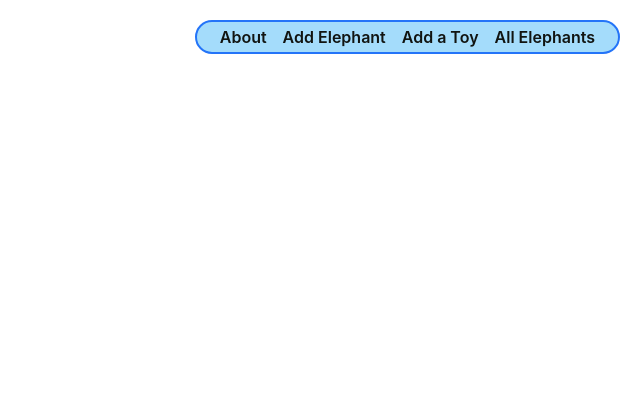
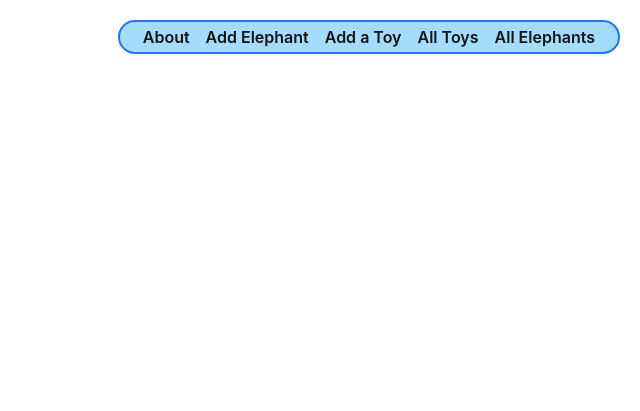
Before and after one commit to Zain23456/elephant-collector, a Django app: template main_app/templates/home.html in a window 1280 px wide. Shown: the top 411 px of the page, without its empty margins (640-1280 px from the left). Run offline with Django 4.2, Linux system fonts and the light colour scheme; the template is opened without the code that fills it, so the values that code supplies are empty; parts of the project's set-up code (start-up, migrations or seed data) failed here and were passed over.

Commit message:
add link to view all toys to nav

```diff
--- a/main_app/templates/base.html
+++ b/main_app/templates/base.html
@@ -33,6 +33,7 @@
         <li><a href="{% url 'about' %}">About</a></li>
         <li><a href="{% url 'elephants_create' %}">Add Elephant</a></li>
         <li><a href="{% url 'toys_create' %}">Add a Toy</a></li>
+        <li><a href="{% url 'toys_index' %}">All Toys</a></li>
         <li><a href="{% url 'elephants_index' %}">All Elephants</a></li>
       </ul>
     </nav>
```
